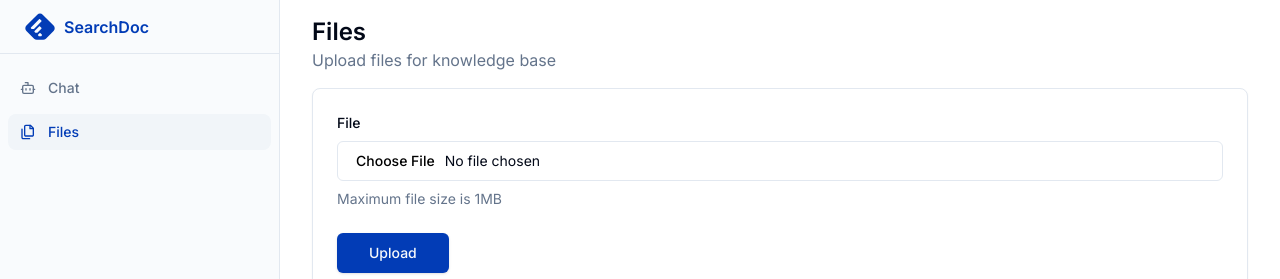
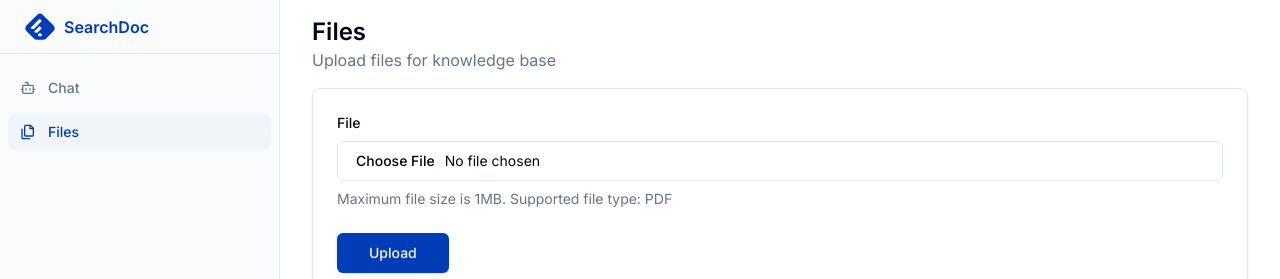
Before and after one commit to iamshubhamjangle/doc-search, a Next.js app: page /files in a window 1280 px wide. Shown: the top 279 px of the page. Built offline with nearby package versions, Linux system fonts and the light colour scheme; no server answers; the database is empty.

Commit message:
feat: supported file type

```diff
--- a/app/(client)/_components/files/file-upload.tsx
+++ b/app/(client)/_components/files/file-upload.tsx
@@ -107,7 +107,9 @@ export function FileUpload() {
             accept="application/pdf"
             onChange={handleFileChange}
           />
-          <p className="text-muted-foreground">Maximum file size is 1MB</p>
+          <p className="text-muted-foreground">
+            Maximum file size is 1MB. Supported file type: PDF
+          </p>
         </div>
       </CardContent>
       <CardFooter>
```
